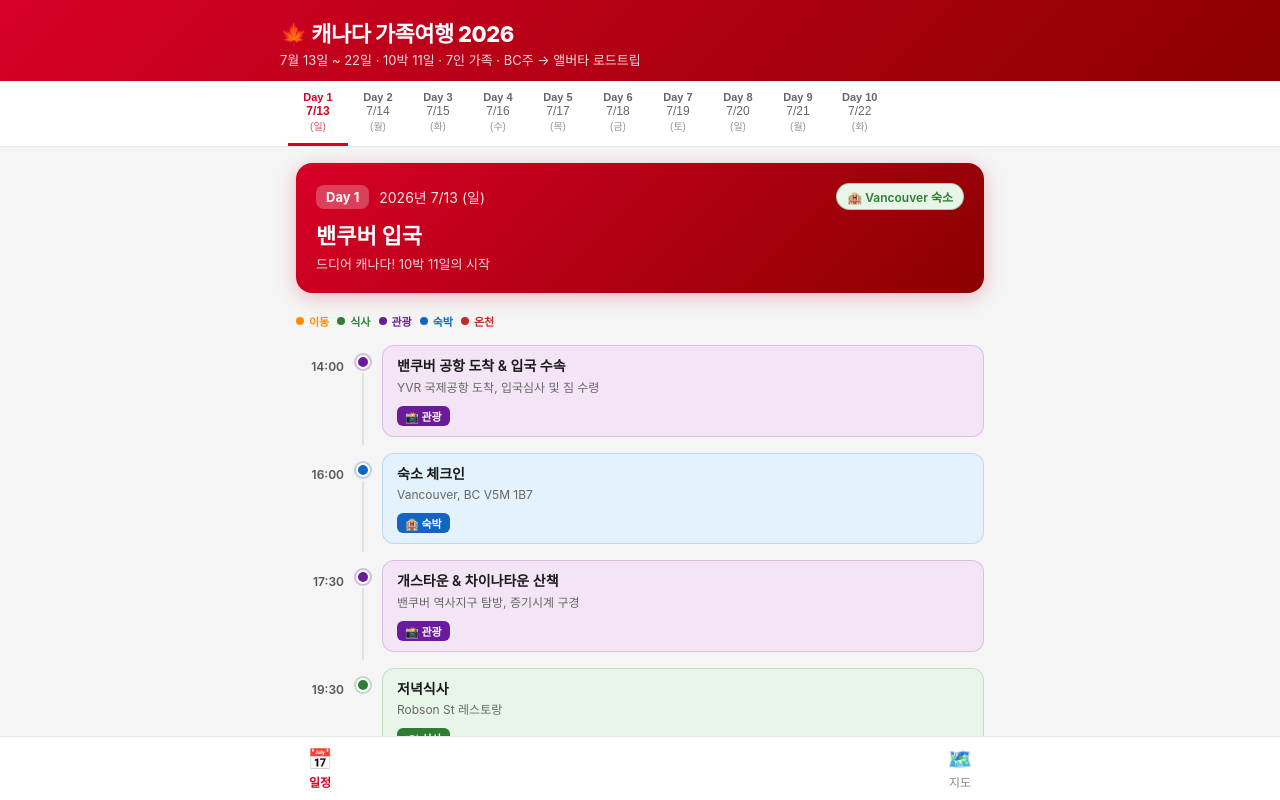
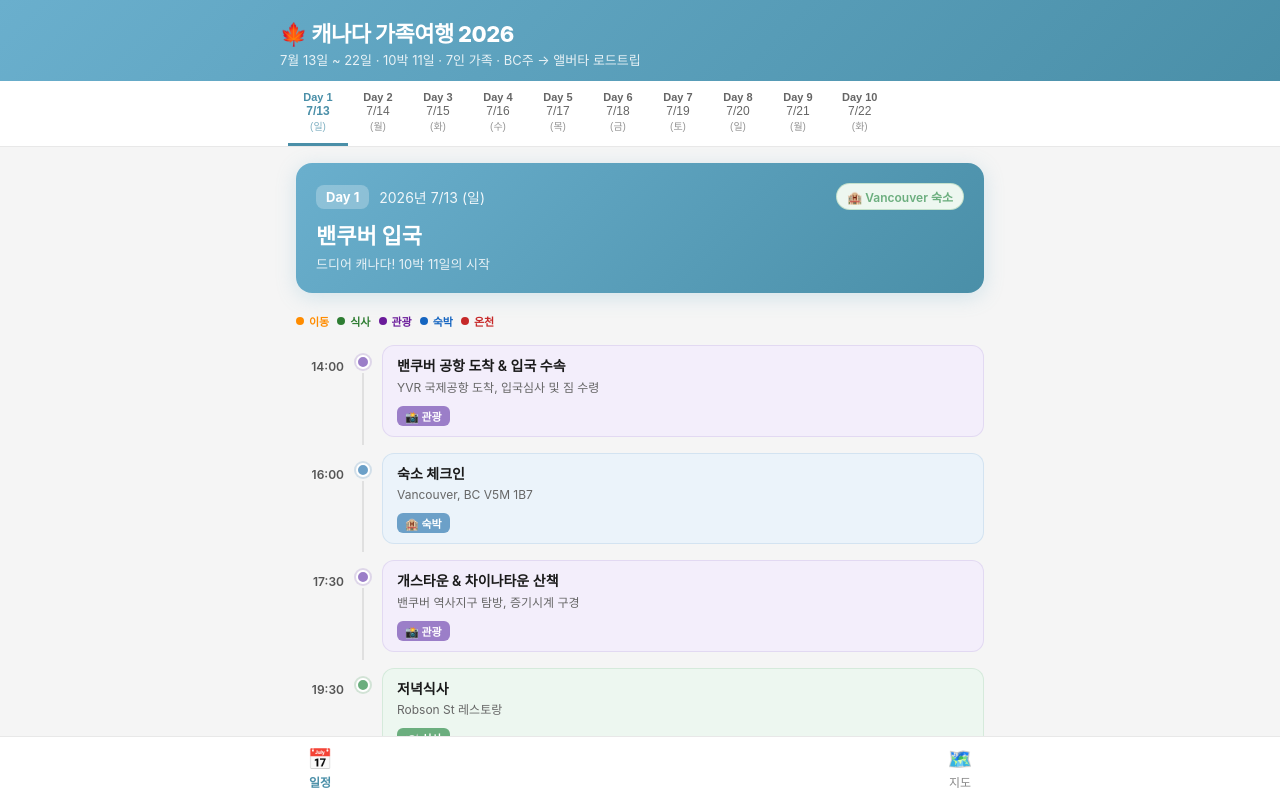
Before and after one commit to kimsolyee/canada-trip-2026, a React (Vite) app: page / in a window 1280 px wide. Built offline with nearby package versions, Linux system fonts and the light colour scheme.

Commit message:
디자인: 파스텔톤 색상으로 변경

```diff
--- a/src/App.jsx
+++ b/src/App.jsx
@@ -9,7 +9,7 @@ const NAV_MAP = 'map'
 function AppHeader() {
   return (
     <div style={{
-      background: 'linear-gradient(135deg, #D80027 0%, #8B0000 100%)',
+      background: 'linear-gradient(135deg, #6AAFCD 0%, #4A8FA8 100%)',
       padding: '16px 20px 12px',
       color: 'white',
     }}>
@@ -55,8 +55,8 @@ function DayTabs({ activeDay, onSelect }) {
                 border: 'none',
                 background: 'none',
                 cursor: 'pointer',
-                borderBottom: isActive ? '3px solid #D80027' : '3px solid transparent',
-                color: isActive ? '#D80027' : '#666',
+                borderBottom: isActive ? '3px solid #4A8FA8' : '3px solid transparent',
+                color: isActive ? '#4A8FA8' : '#666',
                 transition: 'all 0.15s',
                 minWidth: '60px',
               }}
@@ -100,7 +100,7 @@ function BottomNav({ active, onSelect }) {
             flexDirection: 'column',
             alignItems: 'center',
             gap: '2px',
-            color: active === item.id ? '#D80027' : '#888',
+            color: active === item.id ? '#4A8FA8' : '#888',
             fontWeight: active === item.id ? 700 : 400,
             fontSize: '12px',
           }}
--- a/src/components/DayPage.jsx
+++ b/src/components/DayPage.jsx
@@ -50,12 +50,12 @@ export default function DayPage({ day }) {
     <div style={{ padding: '16px', maxWidth: '720px', margin: '0 auto' }}>
       {/* Day Header Card */}
       <div style={{
-        background: 'linear-gradient(135deg, #D80027 0%, #8B0000 100%)',
+        background: 'linear-gradient(135deg, #6AAFCD 0%, #4A8FA8 100%)',
         borderRadius: '16px',
         padding: '20px',
         color: 'white',
         marginBottom: '20px',
-        boxShadow: '0 4px 20px #D8002740',
+        boxShadow: '0 4px 20px #6AAFCD40',
       }}>
         <div style={{ display: 'flex', alignItems: 'center', justifyContent: 'space-between', marginBottom: '8px' }}>
           <div style={{ display: 'flex', alignItems: 'center', gap: '10px' }}>
@@ -98,7 +98,7 @@ export default function DayPage({ day }) {
           background: '#f8f9fa',
           borderRadius: '12px',
           padding: '14px 16px',
-          borderLeft: '4px solid #1565C0',
+          borderLeft: '4px solid #6CA0C8',
         }}>
           <div style={{ fontSize: '12px', color: '#888', marginBottom: '3px' }}>오늘의 숙박지</div>
           <div style={{ fontWeight: 600, fontSize: '14px' }}>{day.accommodation.name}</div>
--- a/src/components/MapView.jsx
+++ b/src/components/MapView.jsx
@@ -15,10 +15,10 @@ const mainIcon = L.divIcon({
   className: '',
   html: `<div style="
     width:28px;height:28px;
-    background:#D80027;
+    background:#4A8FA8;
     border:3px solid white;
     border-radius:50%;
-    box-shadow:0 2px 8px rgba(0,0,0,0.4);
+    box-shadow:0 2px 8px rgba(0,0,0,0.25);
     display:flex;align-items:center;justify-content:center;
   ">
     <div style="width:8px;height:8px;background:white;border-radius:50%;"></div>
@@ -58,7 +58,7 @@ export default function MapView() {
           {/* Route polyline */}
           <Polyline
             positions={routePositions}
-            color="#D80027"
+            color="#4A8FA8"
             weight={3}
             opacity={0.7}
             dashArray="8, 6"
@@ -110,7 +110,7 @@ export default function MapView() {
           <div style={{ fontWeight: 700, marginBottom: '8px', fontSize: '12px' }}>주요 경유지</div>
           {waypoints.filter(w => w.main).map((w, i) => (
             <div key={i} style={{ display: 'flex', alignItems: 'center', gap: '6px', marginBottom: '4px' }}>
-              <div style={{ width: 10, height: 10, borderRadius: '50%', background: '#D80027', flexShrink: 0 }} />
+              <div style={{ width: 10, height: 10, borderRadius: '50%', background: '#4A8FA8', flexShrink: 0 }} />
               <span style={{ color: '#333' }}>{w.name}</span>
             </div>
           ))}
@@ -120,7 +120,7 @@ export default function MapView() {
               <span style={{ color: '#555' }}>경유 포인트</span>
             </div>
             <div style={{ display: 'flex', alignItems: 'center', gap: '6px' }}>
-              <div style={{ width: 20, height: 2, background: '#D80027', flexShrink: 0 }} />
+              <div style={{ width: 20, height: 2, background: '#4A8FA8', flexShrink: 0 }} />
               <span style={{ color: '#555' }}>이동 경로</span>
             </div>
           </div>
--- a/src/data/scheduleData.js
+++ b/src/data/scheduleData.js
@@ -1,14 +1,14 @@
 export const TAG = {
-  travel:        { label: '이동', color: '#FF8C00', bg: '#FFF3E0', icon: '🚗' },
-  meal:          { label: '식사', color: '#2E7D32', bg: '#E8F5E9', icon: '🍽️' },
-  sightseeing:   { label: '관광', color: '#6A1B9A', bg: '#F3E5F5', icon: '📸' },
-  accommodation: { label: '숙박', color: '#1565C0', bg: '#E3F2FD', icon: '🏨' },
-  hotspring:     { label: '온천', color: '#C62828', bg: '#FFEBEE', icon: '♨️' },
+  travel:        { label: '이동', color: '#E8925A', bg: '#FFF3EB', icon: '🚗' },
+  meal:          { label: '식사', color: '#6BAE7E', bg: '#EDF7F0', icon: '🍽️' },
+  sightseeing:   { label: '관광', color: '#9B7EC8', bg: '#F3EEFB', icon: '📸' },
+  accommodation: { label: '숙박', color: '#6CA0C8', bg: '#EBF3FA', icon: '🏨' },
+  hotspring:     { label: '온천', color: '#D47A7A', bg: '#FBF0F0', icon: '♨️' },
 }
 
 export const ACCOM_TYPE = {
-  hotel: { badge: '🏨', color: '#2E7D32', bgColor: '#E8F5E9' },
-  home:  { badge: '🏠', color: '#E65100', bgColor: '#FFF3E0' },
+  hotel: { badge: '🏨', color: '#6BAE7E', bgColor: '#EDF7F0' },
+  home:  { badge: '🏠', color: '#E8925A', bgColor: '#FFF3EB' },
 }
 
 export const schedule = [
```
